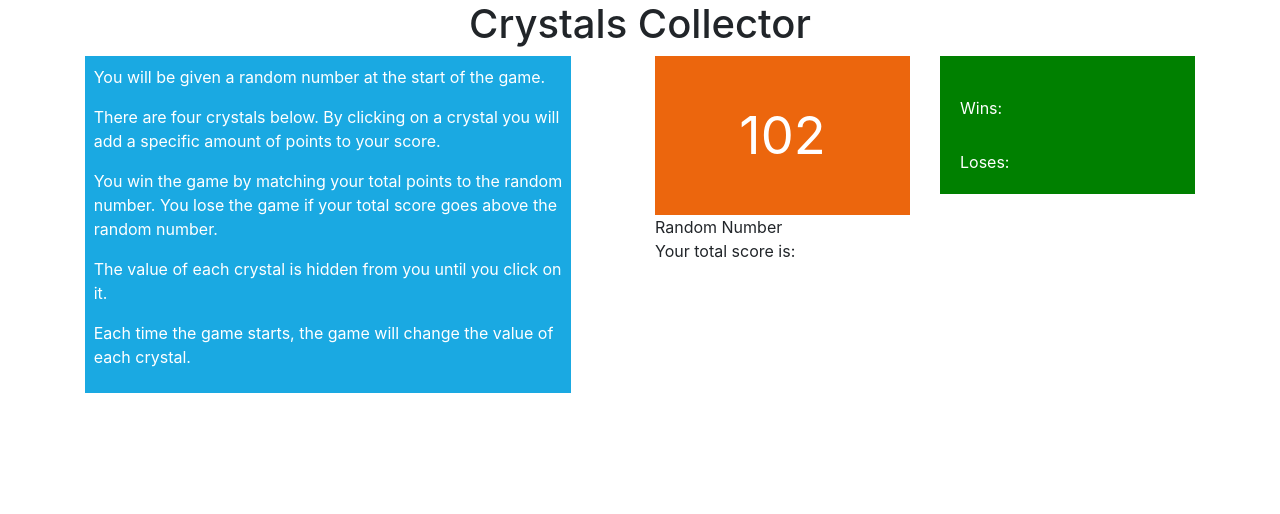
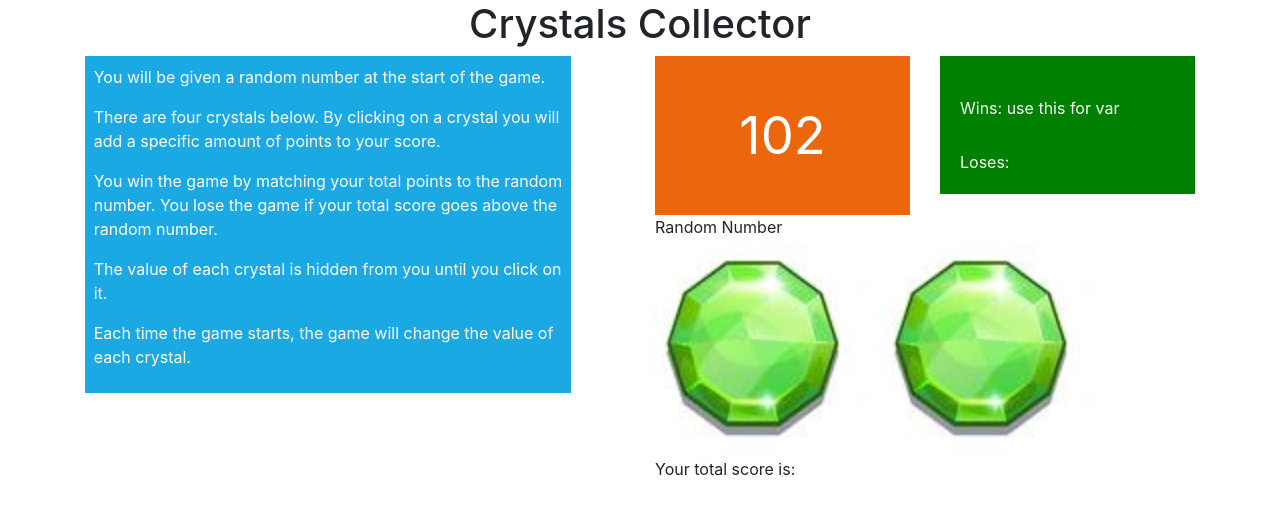
Before and after one commit to bkhoffman/unit-4-game, a plain HTML site: page index.html in a window 1280 px wide. Drawn offline with nearby package versions, Linux system fonts and the light colour scheme.

Commit message:
image working

```diff
--- a/assets/javascript/game.js
+++ b/assets/javascript/game.js
@@ -30,16 +30,17 @@ function setup(){
   //adding the Crystal images, giving: img tag, class, img src, data and append to html
   var crystal1 = $("<img>");
   crystal1.addClass("crystal1-image");
-  crystal1.attr("src" , "../images/crystal1.png");
+  crystal1.attr("src", "assets/images/crystal1.png"); //not working
   crystal1.attr("data-crystal1value" , crystalNum1);
-  $("crystals").append(crystal1);
+  $("#crystals").append(crystal1);
 
-  $("crystal1-image").click(function(){
-    var crystal1Value = ($(this).attr("data-crystal1value"));
-    crystal1Value = parseInt(crystal1Value)
-  });
-
-  score += crystal1Value;
 
 };
 setup();
+
+$("crystal1-image").click(function(){
+  var crystal1Value = ($(this).attr("data-crystal1value"));
+  crystal1Value = parseInt(crystal1Value)
+
+  score += crystal1Value;
+});
--- a/index.html
+++ b/index.html
@@ -30,12 +30,13 @@
             </div>
             <div class="col-md-6">
               <div id="winLoseBox"></div> <!--Win/Lose Message -->
-              <div id="winLoseBox">Wins:</div>
+              <div id="winLoseBox">Wins: <span>use this for var</span></div>
               <div id="winLoseBox">Loses:</div>
             </div>
           </div>
           <div class="row">
             <div id="crystals"></div>
+            <img src="./assets/images/crystal1.png" alt="crystal image 1">
           </div>
           <div>
             <p>Your total score is:</p>
```
